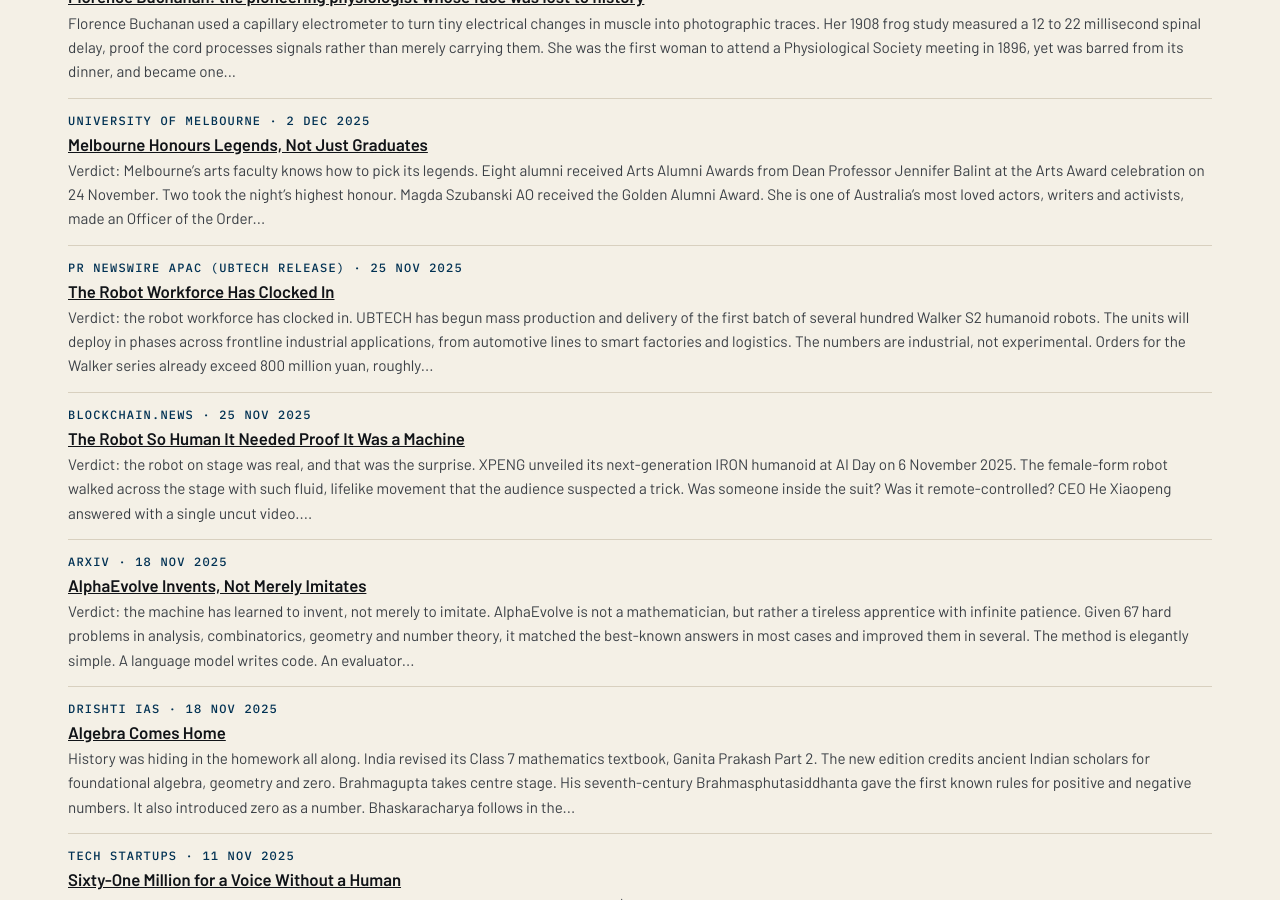
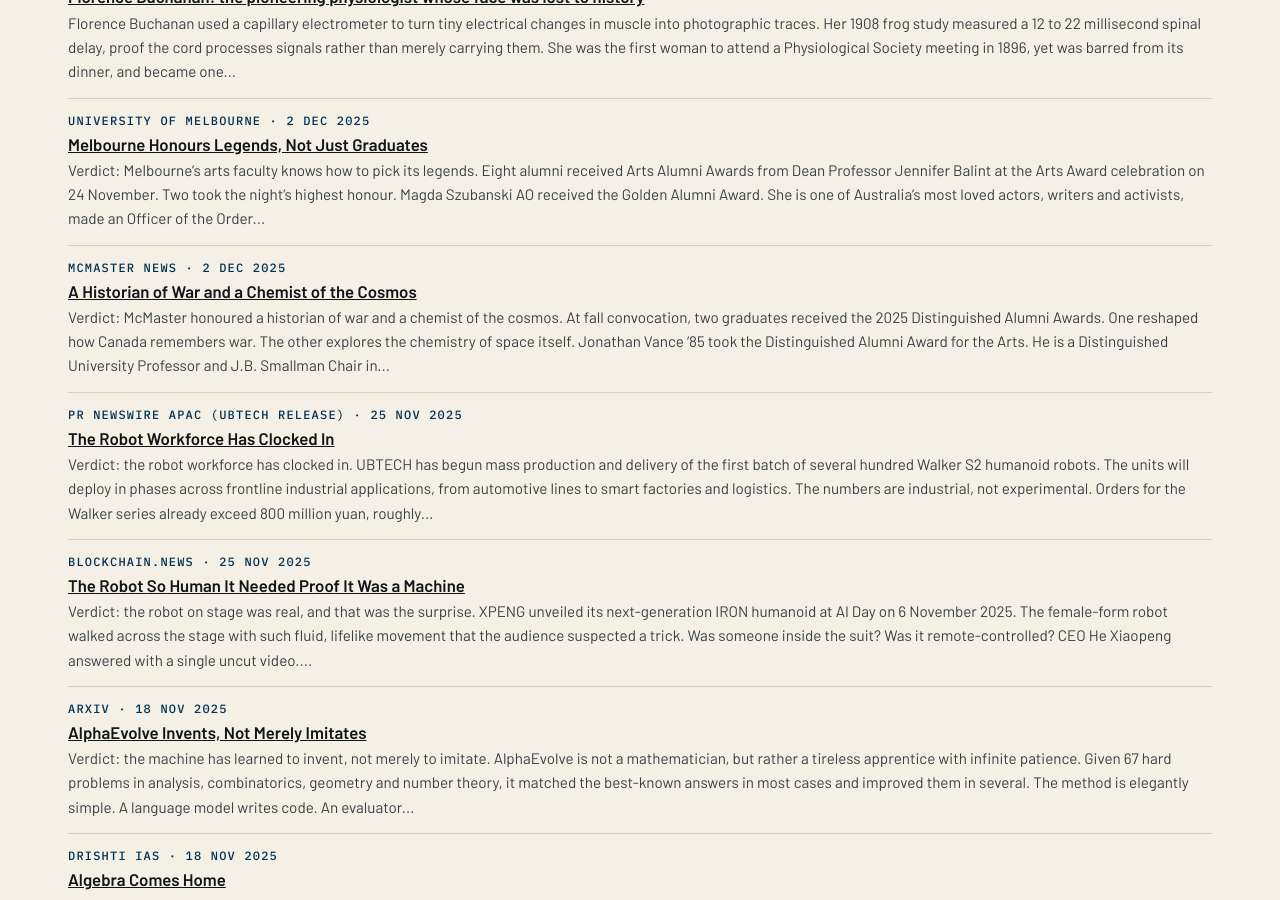
Before and after one commit to katz-news/katz.news, a Jekyll site: the page built from briefs/index.html, in a window 1280 px wide and 900 px high, scrolled down 14696 px. Built offline with Jekyll 4.4.1, drawn with Linux system fonts in a browser that asks for light colours.

```diff
--- a/_data/build.yml
+++ b/_data/build.yml
@@ -1 +1 @@
-published_at: 2026-11-06T18:40:49Z
+published_at: 2026-11-06T18:41:45Z
--- /dev/null
+++ b/_posts/briefs/2026-11-06-a-historian-of-war-and-a-chemist-of-the-cosmos.md
@@ -0,0 +1,17 @@
+---
+published: true
+title: A Historian of War and a Chemist of the Cosmos
+date: 2025-12-02
+section: education
+source_name: McMaster News
+source_url: https://news.mcmaster.ca/meet-the-distinguished-alumni-award-recipients-of-fall-2025/
+---
+Verdict: McMaster honoured a historian of war and a chemist of the cosmos.
+
+At fall convocation, two graduates received the 2025 Distinguished Alumni Awards. One reshaped how Canada remembers war. The other explores the chemistry of space itself.
+
+Jonathan Vance '85 took the Distinguished Alumni Award for the Arts. He is a Distinguished University Professor and J.B. Smallman Chair in History at Western University, where he teaches military history, Canadian history and social memory. His books include the award-winning Death So Noble and A Gallant Company, the true story of The Great Escape. He is a fellow of the Royal Society of Canada.
+
+Chérif Matta '02 took the Distinguished Alumni Award for the Sciences. He earned his PhD in chemistry at McMaster in 2002 and is now Professor of Chemistry and Physics at Mount Saint Vincent University. His work bridges chemistry, physics, biology and astronomy. At McMaster he discovered the hydrogen-hydrogen bonding interaction. His recent work on diffuse interstellar bands tackles a century-old mystery in astrochemistry.
+
+Two alumni, two disciplines, one university. History remembers the past. Chemistry explains the stars. McMaster, it seems, teaches both.
```
